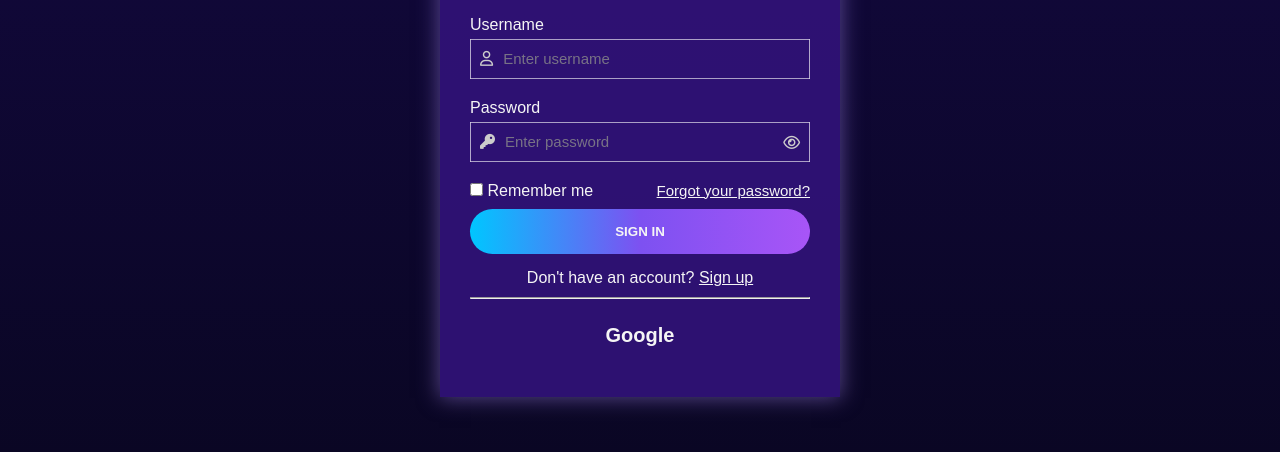
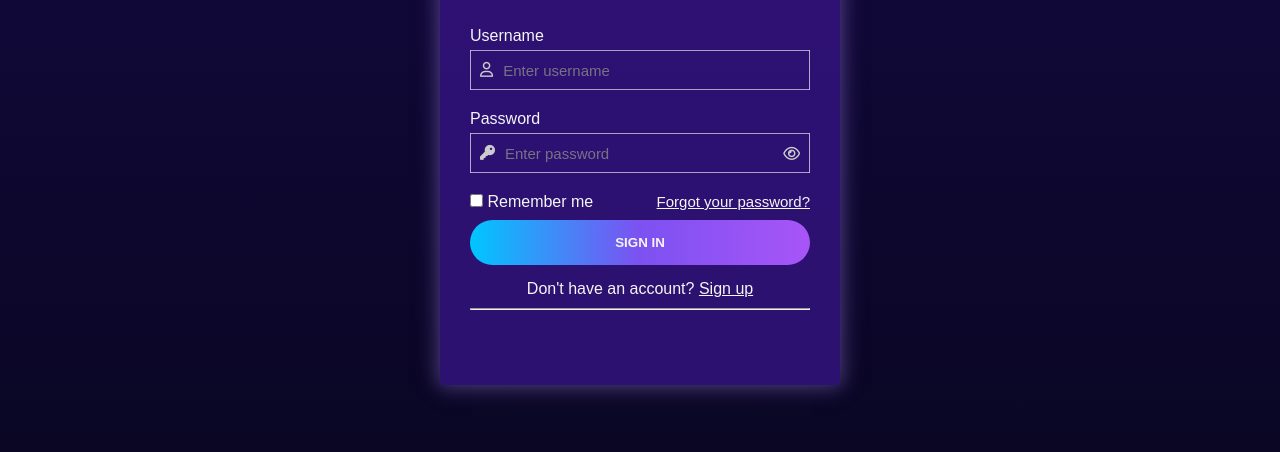
Before and after one commit to TongXuanVu/test, a plain HTML site: page sign_in.html in a window 1280 px wide. Shown: the part 280-732 px from the top of the page. Drawn offline with nearby package versions, Linux system fonts and the light colour scheme.

Commit message:
Update sign_in.html

```diff
--- a/sign_in.html
+++ b/sign_in.html
@@ -58,10 +58,8 @@
                     </a>
                 </div>
                 <hr>
-                <div>
-                    <div class="other">
-                        <span>Google</span>
-                    </div>
+                <div class="other">
+                    <div id="googleSignInDiv"></div>
                 </div>
             </div>
             <div id="ResetPassword_form">
```
